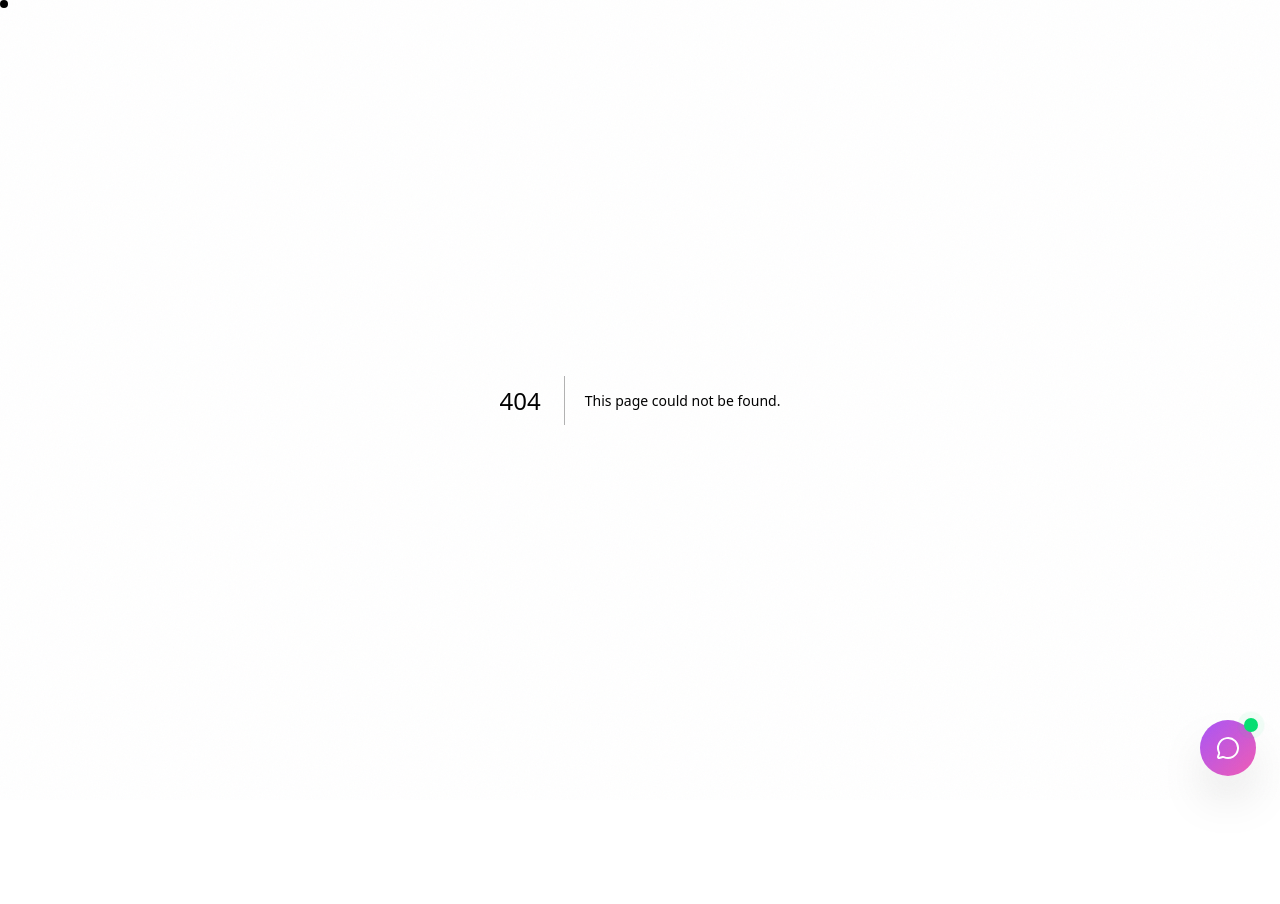
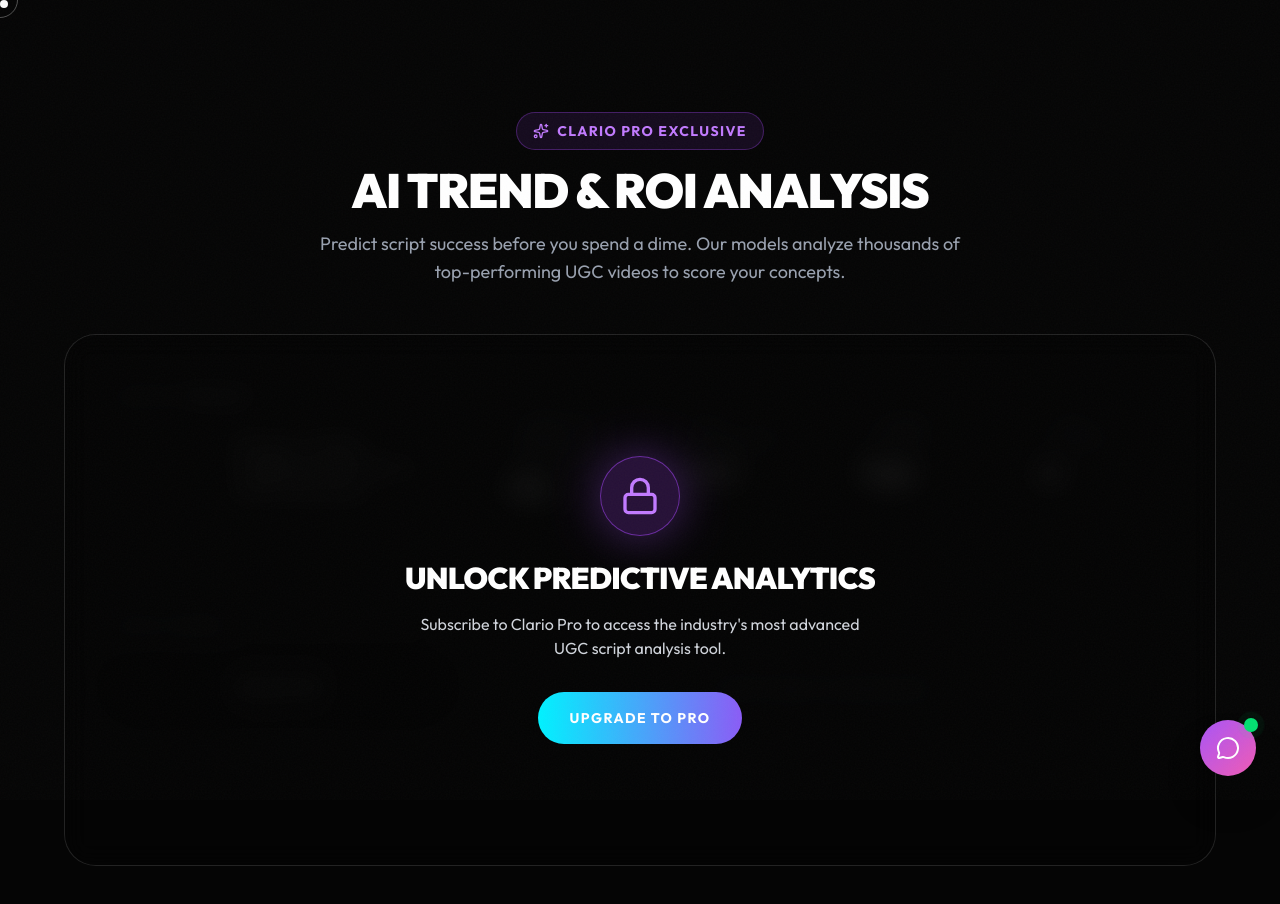
Before and after one commit to advikdivekar/ugc-marketplace, a Next.js app in the folder frontend/: page /analysis in a window 1280 px wide. Before the commit this address had no page. Shown: the top 904 px of the page. Before the commit the page ends 800 px from the top, so only its background shows below. Built offline with nearby package versions, Linux system fonts and the light colour scheme.

Commit message:
new stuff

```diff
--- /dev/null
+++ b/frontend/app/(auth)/layout.tsx
@@ -0,0 +1,11 @@
+export default function AuthLayout({
+  children,
+}: {
+  children: React.ReactNode;
+}) {
+  return (
+    <div className="absolute inset-0 max-h-screen z-[9999] overflow-y-auto">
+      {children}
+    </div>
+  );
+}
--- /dev/null
+++ b/frontend/app/analysis/page.tsx
@@ -0,0 +1,76 @@
+import { BarChart3, TrendingUp, Sparkles, Brain, Lock } from 'lucide-react';
+import Link from 'next/link';
+
+export default function AnalysisPage() {
+    return (
+        <div className="min-h-screen bg-[#050505] pt-28 pb-20 px-6 sm:px-12">
+            <div className="max-w-6xl mx-auto space-y-12">
+                <div className="text-center space-y-4">
+                    <div className="inline-flex items-center gap-2 px-4 py-2 rounded-full border border-purple-500/30 bg-purple-500/10 text-purple-400 text-sm font-bold uppercase tracking-widest mb-4">
+                        <Sparkles size={16} /> Clario Pro Exclusive
+                    </div>
+                    <h1 className="text-4xl md:text-5xl font-black text-white uppercase tracking-tight">AI Trend & ROI Analysis</h1>
+                    <p className="text-gray-400 text-lg max-w-2xl mx-auto">
+                        Predict script success before you spend a dime. Our models analyze thousands of top-performing UGC videos to score your concepts.
+                    </p>
+                </div>
+
+                <div className="relative overflow-hidden rounded-[2rem] border border-white/10 bg-[#0a0a0a] p-8 md:p-12">
+                    {/* Locked Overlay */}
+                    <div className="absolute inset-0 z-20 bg-black/60 backdrop-blur-md flex flex-col items-center justify-center p-6 text-center">
+                        <div className="h-20 w-20 rounded-full bg-purple-500/20 border border-purple-500/50 flex items-center justify-center mb-6 shadow-[0_0_50px_rgba(168,85,247,0.4)]">
+                            <Lock className="text-purple-400 w-10 h-10" />
+                        </div>
+                        <h2 className="text-3xl font-black text-white uppercase tracking-tight mb-4">Unlock Predictive Analytics</h2>
+                        <p className="text-gray-300 max-w-md mb-8">
+                            Subscribe to Clario Pro to access the industry's most advanced UGC script analysis tool.
+                        </p>
+                        <Link href="/subscribe" className="btn-premium px-12 !py-4 text-sm">
+                            Upgrade to Pro
+                        </Link>
+                    </div>
+
+                    {/* Dummy Content Behind Lock */}
+                    <div className="opacity-30 pointer-events-none select-none filter blur-sm">
+                        <div className="grid grid-cols-1 lg:grid-cols-3 gap-8">
+                            <div className="lg:col-span-1 space-y-6">
+                                <div className="space-y-2">
+                                    <label className="text-xs font-bold text-gray-400 uppercase tracking-widest">Industry</label>
+                                    <select className="input-field" disabled>
+                                        <option>Skincare</option>
+                                    </select>
+                                </div>
+                                <div className="space-y-2">
+                                    <label className="text-xs font-bold text-gray-400 uppercase tracking-widest">Script Content</label>
+                                    <textarea className="input-field min-h-[200px]" disabled value="Hey guys, I've been struggling with dry skin all winter until I found..." />
+                                </div>
+                                <button className="w-full btn-dark py-4" disabled>Analyze Script</button>
+                            </div>
+
+                            <div className="lg:col-span-2 space-y-6">
+                                <div className="grid grid-cols-2 lg:grid-cols-4 gap-4">
+                                    {[
+                                        { title: 'Predicted Hook Retention', value: '78%', icon: <Brain size={16} /> },
+                                        { title: 'Est. Conversion', value: '4.2%', icon: <TrendingUp size={16} /> },
+                                        { title: 'Trend Match', value: 'High', icon: <Sparkles size={16} /> },
+                                        { title: 'ROI Score', value: 'A-', icon: <BarChart3 size={16} /> },
+                                    ].map((stat, i) => (
+                                        <div key={i} className="glass-card p-4 space-y-2">
+                                            <div className="flex items-center gap-2 text-gray-500 text-xs font-bold uppercase tracking-widest">
+                                                {stat.icon} {stat.title}
+                                            </div>
+                                            <div className="text-2xl font-black text-white">{stat.value}</div>
+                                        </div>
+                                    ))}
+                                </div>
+                                <div className="glass-card h-64 flex items-center justify-center">
+                                    <span className="text-gray-600 font-bold uppercase">Chart Area Placeholder</span>
+                                </div>
+                            </div>
+                        </div>
+                    </div>
+                </div>
+            </div>
+        </div>
+    );
+}
--- /dev/null
+++ b/frontend/app/blueprint/page.tsx
@@ -0,0 +1,90 @@
+import { Terminal, Code, Cpu, Database, Webhook } from 'lucide-react';
+
+export default function BlueprintPage() {
+    const roadmapItems = [
+        {
+            quarter: 'Q1',
+            status: 'completed',
+            title: 'Core Platform Refactoring',
+            desc: 'Migration to Next.js 16 App Router, FastAPI structural updates, Neon Serverless DB integration.',
+            icon: <Database className="w-5 h-5" />
+        },
+        {
+            quarter: 'Q2',
+            status: 'in-progress',
+            title: 'Clerk Auth & Escrow Engine',
+            desc: 'Implement JWT route protection, Razorpay webhook handlers, milestone-based payouts.',
+            icon: <Webhook className="w-5 h-5" />
+        },
+        {
+            quarter: 'Q3',
+            status: 'planned',
+            title: 'AI Script Analysis',
+            desc: 'Train Gemini 2.5 Flash on 50k+ top-performing UGC ads for predictive ROI scoring.',
+            icon: <Cpu className="w-5 h-5" />
+        },
+        {
+            quarter: 'Q4',
+            status: 'planned',
+            title: 'Creator API Access',
+            desc: 'Public API for high-volume creators to automate pitching via their own internal tools.',
+            icon: <Terminal className="w-5 h-5" />
+        }
+    ];
+
+    return (
+        <div className="min-h-screen bg-[#050505] pt-28 pb-20 px-6 sm:px-12 font-mono">
+            <div className="max-w-4xl mx-auto space-y-12">
+                <div className="space-y-4 border-b border-white/10 pb-8">
+                    <h1 className="text-3xl text-purple-400 flex items-center gap-3">
+                        <Code size={28} />
+                        ~/clario/system_blueprint
+                    </h1>
+                    <p className="text-gray-500 text-sm">
+                        Transparent engineering roadmap. We build in public because our infrastructure is our moat.
+                    </p>
+                </div>
+
+                <div className="space-y-8">
+                    {roadmapItems.map((item, i) => (
+                        <div key={i} className={`glass-card p-6 border-l-4 ${item.status === 'completed' ? 'border-l-green-500' :
+                                item.status === 'in-progress' ? 'border-l-purple-500' : 'border-l-gray-700'
+                            }`}>
+                            <div className="flex justify-between items-start mb-4">
+                                <div className="flex items-center gap-3 text-white">
+                                    <span className={`p-2 rounded bg-black/50 ${item.status === 'completed' ? 'text-green-400' :
+                                            item.status === 'in-progress' ? 'text-purple-400 animate-pulse' : 'text-gray-500'
+                                        }`}>
+                                        {item.icon}
+                                    </span>
+                                    <div>
+                                        <div className="text-xs text-gray-500 mb-1">[{item.quarter}]</div>
+                                        <h3 className="text-lg font-bold">{item.title}</h3>
+                                    </div>
+                                </div>
+                                <span className={`text-xs px-2 py-1 bg-black/50 rounded ${item.status === 'completed' ? 'text-green-400 border border-green-500/30' :
+                                        item.status === 'in-progress' ? 'text-purple-400 border border-purple-500/30' : 'text-gray-500 border border-white/10'
+                                    }`}>
+                                    {item.status.toUpperCase()}
+                                </span>
+                            </div>
+                            <p className="text-gray-400 text-sm pl-11">
+                                {item.desc}
+                            </p>
+                        </div>
+                    ))}
+                </div>
+
+                <div className="mt-16 p-6 bg-black/50 border border-white/5 rounded">
+                    <div className="text-green-400 mb-2">$ system_status --check</div>
+                    <div className="text-gray-300">
+                        [OK] Frontend Node: Next.js 16 Active<br />
+                        [OK] Backend Node: FastAPI Connected<br />
+                        [OK] Auth Gateway: Clerk Operative<br />
+                        <span className="text-purple-400 animate-pulse">_</span>
+                    </div>
+                </div>
+            </div>
+        </div>
+    );
+}
```
